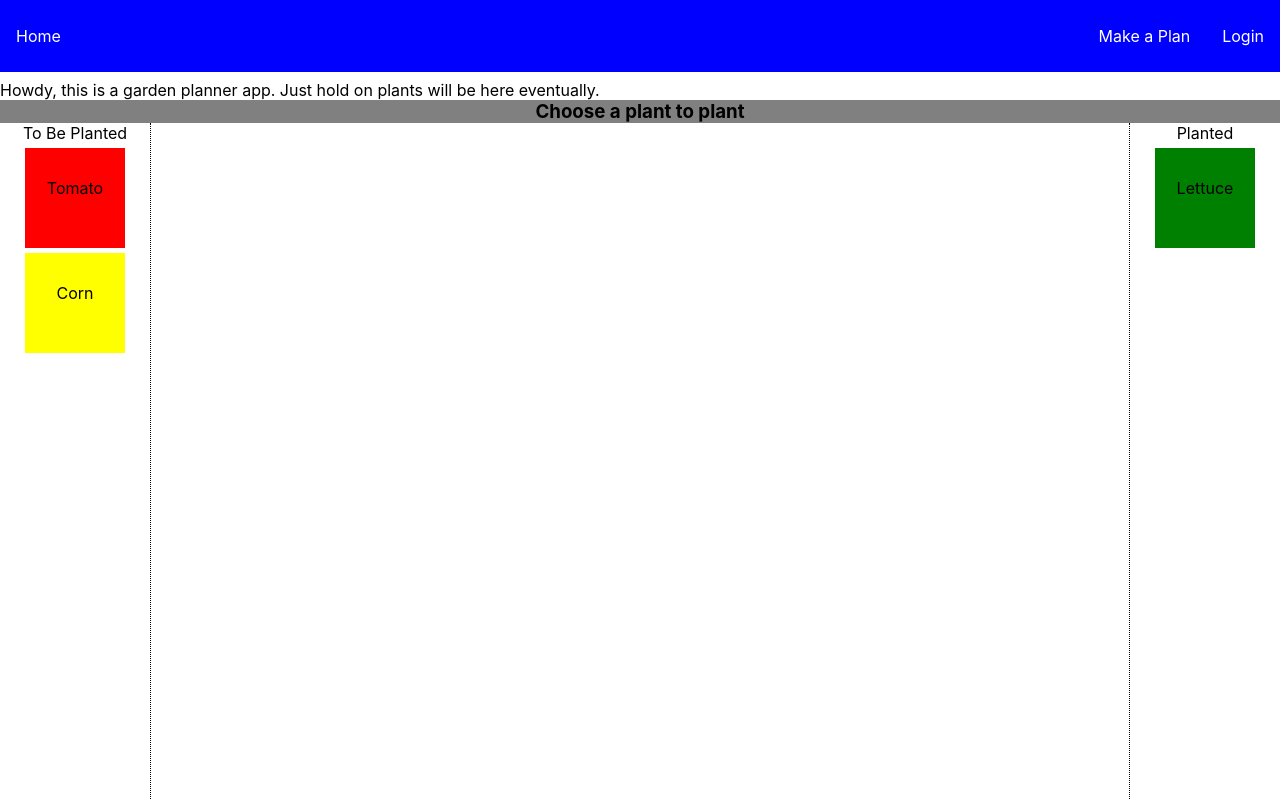
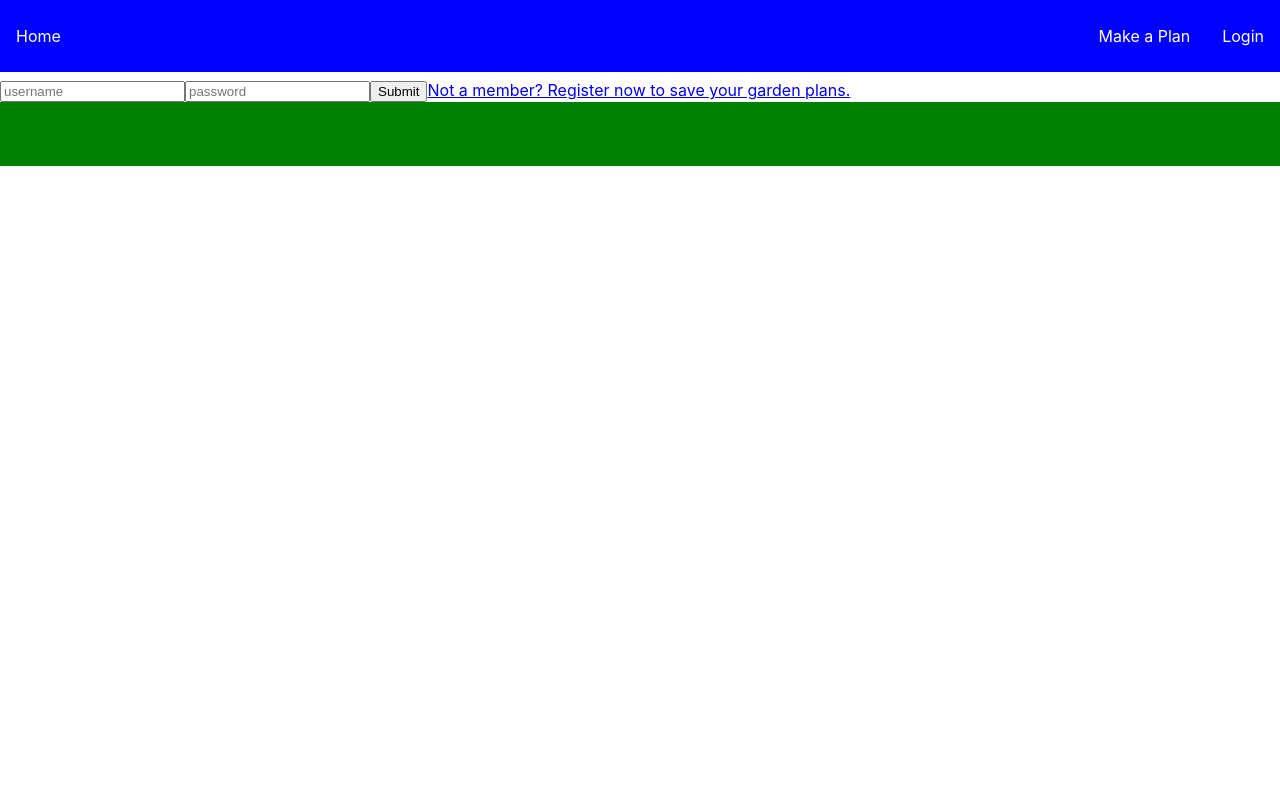
Before and after one commit to shaunwcolley/garden-planner, a React (Create React App) app: page /login in a window 1280 px wide. Shown: the top 800 px of the page. Built offline with nearby package versions, Linux system fonts and the light colour scheme.

Commit message:
made some minor changes, added in links and routes to pages

```diff
--- a/src/components/Draggable.js
+++ b/src/components/Draggable.js
@@ -52,7 +52,7 @@ export class Draggable extends Component {
     })
     return(
       <div className="container-drag">
-        <h3 className="header-plant">Choose a plant to plant</h3>
+        <h3 className="header-plant">Choose a plant:</h3>
         <div className="drag-body">
           <div className="tbp"
               onDragOver={(e) => this.onDragOver(e)}
--- /dev/null
+++ b/src/components/Login.js
@@ -0,0 +1,15 @@
+import React, { Component } from 'react';
+import {NavLink} from 'react-router-dom'
+
+export class Login extends Component {
+  render() {
+    return(
+      <div>
+        <input type='text' placeholder="username"/>
+        <input type='password' placeholder="password" />
+        <button>Submit</button>
+        <NavLink to='/register'>Not a member? Register now to save your garden plans.</NavLink>
+      </div>
+    )
+  }
+}
--- /dev/null
+++ b/src/components/MakePlan.js
@@ -0,0 +1,11 @@
+import React, { Component } from 'react';
+
+export class MakePlan extends Component {
+  render(){
+    return(
+      <div>
+        Make a Plan:
+      </div>
+    )
+  }
+}
--- a/src/index.js
+++ b/src/index.js
@@ -13,6 +13,8 @@ import {BrowserRouter, Switch, Route} from 'react-router-dom'
 
 //Imports from custom js file components
 import {BaseLayout} from './components/BaseLayout'
+import {MakePlan} from './components/MakePlan'
+import {Login} from './components/Login'
 
 
 
@@ -21,8 +23,8 @@ ReactDOM.render(
     <BaseLayout>
       <Switch>
         <Route path="/" exact component={App} />
-        <Route path="/make-garden" exact component={App} />
-        <Route path="/login" exact component={App} />
+        <Route path="/make-garden" component={MakePlan} />
+        <Route path="/login" component={Login} />
       </Switch>
     </BaseLayout>
   </BrowserRouter>
```
